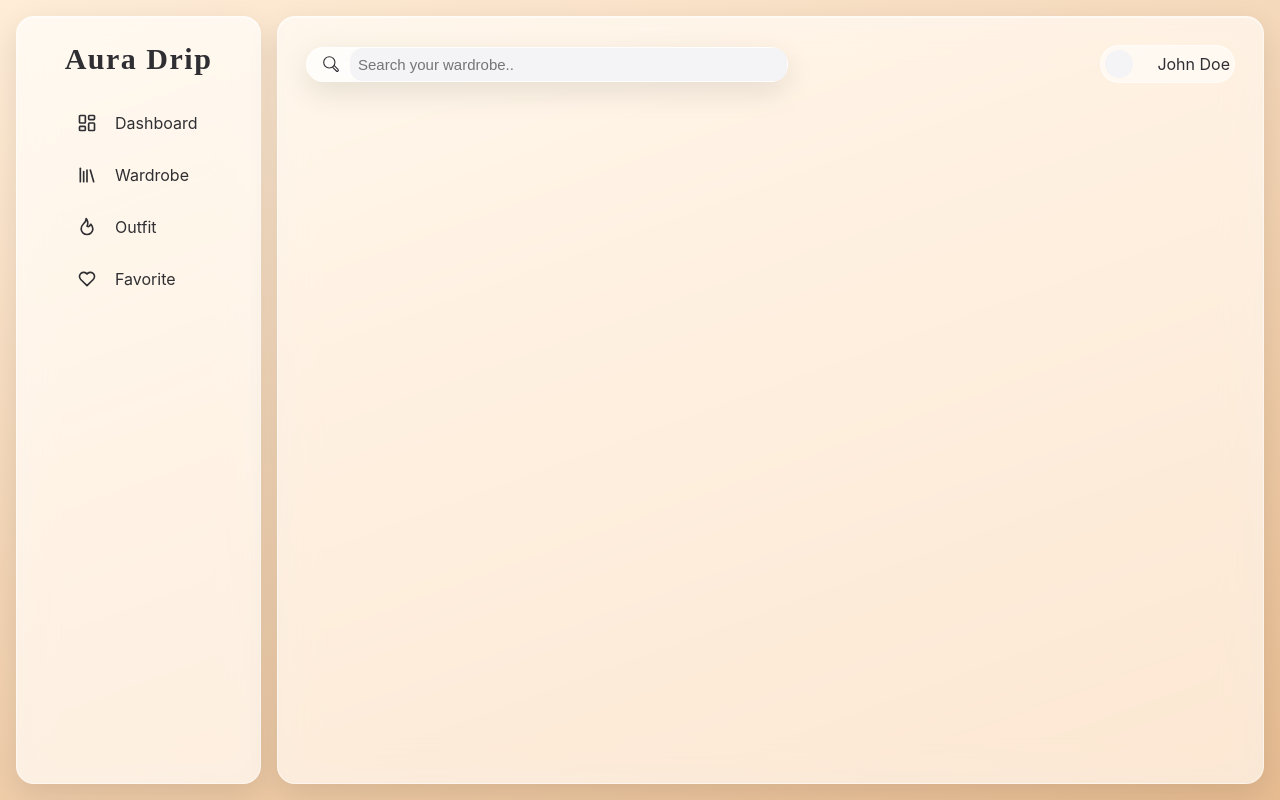
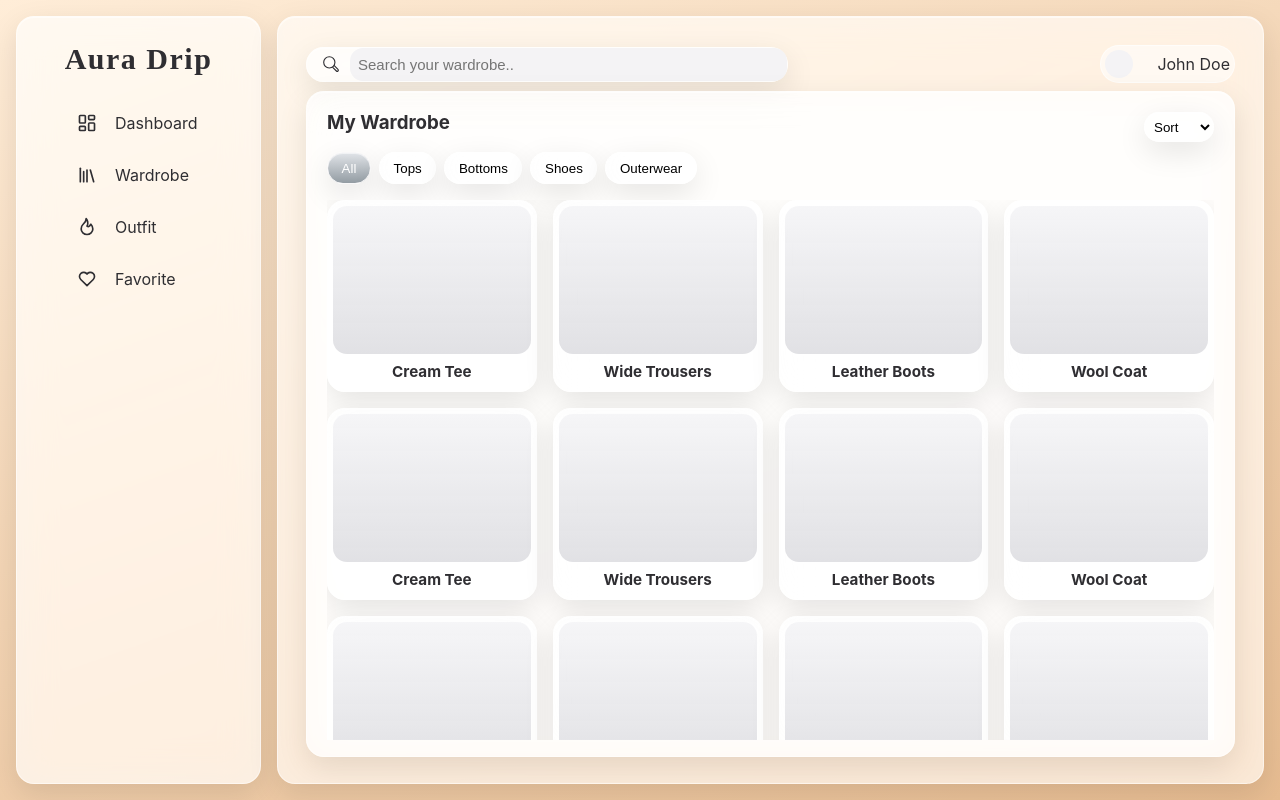
Before and after one commit to RjGutierrezz/Aura-Drip, a React (Vite) app in the folder frontend/: page /wardrobe in a window 1280 px wide. Built offline with nearby package versions, Linux system fonts and the light colour scheme; a web font is replaced by a local one.

Commit message:
fixed wardrobe content not following the right height depending on which page its being viewed on

```diff
--- a/frontend/src/components/WardrobeContainer.tsx
+++ b/frontend/src/components/WardrobeContainer.tsx
@@ -1,10 +1,14 @@
 import WardrobeCategories from "./WardrobeCategories";
 import WardrobeClothes from "./WardrobeClothes";
 
-const WardrobeContainer = () => {
+
+type WardrobeContainerProps = {
+  mode?: "compact" | "full"
+}
+
+const WardrobeContainer = ({mode = "compact"}: WardrobeContainerProps) => {
 	return (
-		<div>
-			<div className="wardrobe-container glass-panel">
+		<div className={`wardrobe-container wardrobe-container--${mode} glass-panel`}>
 				<div className="wardrobe-header">
 					{/* Title and Sort option here */}
 					<h3>My Wardrobe</h3>
@@ -22,7 +26,6 @@ const WardrobeContainer = () => {
 					{/* clothes preview */}
 					<WardrobeClothes />
 				</div>
-			</div>
 		</div>
 	);
 };
--- a/frontend/src/components/pages/WardrobePage.tsx
+++ b/frontend/src/components/pages/WardrobePage.tsx
@@ -1,9 +1,15 @@
 import ContentHeader from "../ContentHeader";
+import WardrobeContainer from "../WardrobeContainer";
 
 export default function WaredrobePage() {
-  return (
-    <>
-      <ContentHeader/>
-    </>
-  )
+	return (
+		<>
+			<div className="wardrobe-page">
+				<ContentHeader />
+				<div className="wardrobe-page-body">
+					<WardrobeContainer mode="full" />
+				</div>
+			</div>
+		</>
+	);
 }
--- a/frontend/src/constants/index.ts
+++ b/frontend/src/constants/index.ts
@@ -72,6 +72,12 @@ export const wardrobeClothesPlaceholder: ClothingItems[] = [
   {id: "2", name: "Wide Trousers", category: "Bottoms", color: "Sand"},
   {id: "3", name: "Leather Boots", category: "Shoes", color: "Brown"},
   {id: "4", name: "Wool Coat", category: "Outerwear", color: "Camel"},
+
+  {id: "1", name: "Cream Tee", category: "Tops", color: "Beige"},
+  {id: "2", name: "Wide Trousers", category: "Bottoms", color: "Sand"},
+  {id: "3", name: "Leather Boots", category: "Shoes", color: "Brown"},
+  {id: "4", name: "Wool Coat", category: "Outerwear", color: "Camel"},
+
 ]
 
 // TODO: not sure if I want to add images for the placeholder for now
--- a/frontend/src/index.css
+++ b/frontend/src/index.css
@@ -56,7 +56,7 @@ body {
 
 .app-shell {
   width: calc(100% - 2rem);
-  min-height: calc(100vh - 2rem);
+  height: calc(100vh - 2rem);
   /* margin: 1.5rem; */
   padding: 1rem;
   display: grid;
@@ -124,12 +124,20 @@ body {
     inset 0 1px 0 rgba(255, 255, 255, 0.55);
   border-radius: 18px;
   padding: 28px;
+  overflow: hidden;
+
+  /* to make the container cover the entire content page dynamically */
+  display: flex;
+  flex-direction: column;
+  min-height: 0;
 }
 
 .dashboard-page {
   display: flex;
   flex-direction: column;
   gap: 0.5rem;
+  height: 100%;
+  min-height: 0;
 }
 
 .dashboard-header {
@@ -228,9 +236,10 @@ body {
 .dashboard-main-content {
   display: grid;
   grid-template-columns: 660px 1fr;
-  justify-content: space-between;
   gap: 0.8rem;
 
+  flex: 1;
+  min-height: 0;
 }
 
 .sort-wardrobe {
@@ -248,7 +257,8 @@ body {
 
 .wardrobe-container {
   /* this part allows the container to be fixed size and be scrollable */
-  height: 350px;
+  height: 100%;
+  min-height: 0;
   display: flex;
   flex-direction: column;
 
@@ -293,6 +303,8 @@ body {
   flex: 1;
   min-height: 0;
   overflow-y: auto;
+  background: transparent;
+
 }
 
 .clothing-grid {
@@ -407,3 +419,33 @@ body {
   );
   border-radius: 14px;
 }
+
+
+/*had to add this because the content header inside the wardrobe page ruins the height */
+.wardrobe-page {
+  display: flex;
+  flex-direction: column;
+  height: 100%;
+  min-height: 0;
+  gap: 0.5rem;
+}
+
+.wardrobe-page-body {
+  flex: 1;
+  min-height: 0;
+  display: flex;
+}
+
+.wardrobe-container-page {
+  margin-top: 1rem;
+}
+
+.wardrobe-container--compact {
+  height: 350px;
+}
+
+.wardrobe-container--full {
+  flex: 1;
+  height: 100%;
+  min-height: 0;
+}
```
